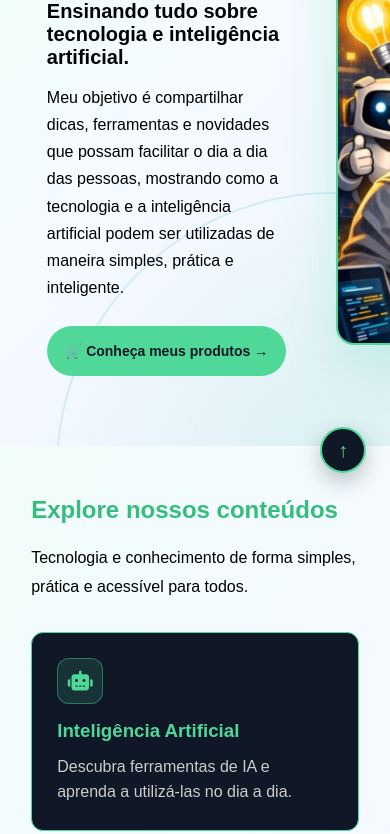
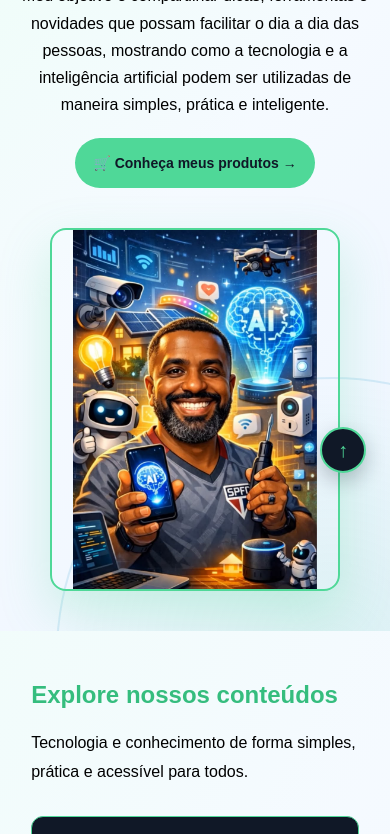
Before and after one commit to gustavooleandro07/doug-tudo-dicas, a plain HTML site: page index.html in a window 390 px wide. Shown: the part 347-1181 px from the top of the page. Drawn offline with Linux system fonts and the light colour scheme.

Commit message:
Add files via upload

```diff
--- a/style.css
+++ b/style.css
@@ -1834,3 +1834,147 @@ h1, h2, h3, p {
     position: relative;
     z-index: 2;
 }
+/* ========================================
+   CORREÇÃO DO TOPO PARA CELULAR (RESPONSIVO)
+======================================== */
+
+@media (max-width: 800px) {
+    .inicio {
+        flex-direction: column !important; /* Joga o texto em cima e a foto embaixo */
+        align-items: center !important;
+        text-align: center !important;
+        padding: 50px 6% !important;
+        gap: 35px !important;
+    }
+
+    .inicio-texto {
+        width: 100% !important;
+        max-width: 100% !important;
+    }
+
+    .inicio-texto p {
+        margin-left: auto;
+        margin-right: auto; /* Centraliza os parágrafos no celular */
+    }
+
+    .inicio .botao3 {
+        margin-left: auto;
+        margin-right: auto; /* Centraliza o botão principal */
+    }
+
+    .foto-inicio {
+        width: 100% !important;
+        display: flex !important;
+        justify-content: center !important;
+    }
+
+    .foto-inicio img {
+        width: 100% !important;
+        max-width: 320px !important; /* Tamanho ideal para caber na tela do celular */
+        height: auto !important;
+        aspect-ratio: 4 / 5 !important;
+    }
+}
+/* ========================================
+   CORREÇÃO DE PÁGINAS DE PRODUTOS NO CELULAR
+======================================== */
+
+@media (max-width: 600px) {
+    /* Ajusta o espaçamento do topo da página do produto */
+    .detalhe-hero {
+        padding: 30px 5% !important;
+        gap: 25px !important;
+        text-align: center !important;
+    }
+
+    .detalhe-texto {
+        max-width: 100% !important;
+    }
+
+    .detalhe-texto h2 {
+        font-size: 28px !important;
+        line-height: 1.3 !important;
+    }
+
+    /* Centraliza e dá respiro para o botão de compra no celular */
+    .botao-detalhe, .botao-comprar {
+        display: inline-flex !important;
+        width: 100% !important;
+        max-width: 320px !important;
+        margin: 20px auto 0 auto !important;
+        text-align: center !important;
+    }
+
+    /* Centraliza a capa do e-book */
+    .detalhe-capa {
+        width: 100% !important;
+        display: flex !important;
+        justify-content: center !important;
+    }
+
+    .detalhe-capa img {
+        max-width: 260px !important;
+        height: auto !important;
+    }
+}
+/* ========================================
+   CORREÇÃO DEFINITIVA DO TOPO NO CELULAR
+======================================== */
+
+@media (max-width: 800px) {
+    /* Ajusta o cabeçalho para não apertar os links */
+    header {
+        flex-direction: column !important;
+        gap: 12px !important;
+        padding: 15px 5% !important;
+    }
+
+    header nav {
+        gap: 15px !important;
+        flex-wrap: wrap;
+        justify-content: center;
+    }
+
+    /* Força o topo a empilhar certinho: texto em cima, foto inteira embaixo */
+    .inicio {
+        flex-direction: column !important;
+        align-items: center !important;
+        text-align: center !important;
+        padding: 40px 5% !important;
+        gap: 30px !important;
+    }
+
+    .inicio-texto {
+        width: 100% !important;
+        max-width: 100% !important;
+    }
+
+    .inicio-texto p,
+    .inicio-texto h1,
+    .inicio-texto h2 {
+        margin-left: auto;
+        margin-right: auto;
+    }
+
+    /* Centraliza o botão principal de produtos */
+    .inicio .botao3 {
+        margin: 20px auto 0 auto !important;
+        display: inline-flex !important;
+    }
+
+    /* Garante que a foto apareça inteira, centralizada e sem cortes na lateral */
+    .foto-inicio {
+        width: 100% !important;
+        display: flex !important;
+        justify-content: center !important;
+        margin-top: 10px;
+    }
+
+    .foto-inicio img {
+        width: 100% !important;
+        max-width: 290px !important; /* Tamanho perfeito para telas menores */
+        height: auto !important;
+        object-fit: contain !important; /* Evita que a imagem seja cortada nas bordas */
+        border-radius: 16px !important;
+    }
+}
```
